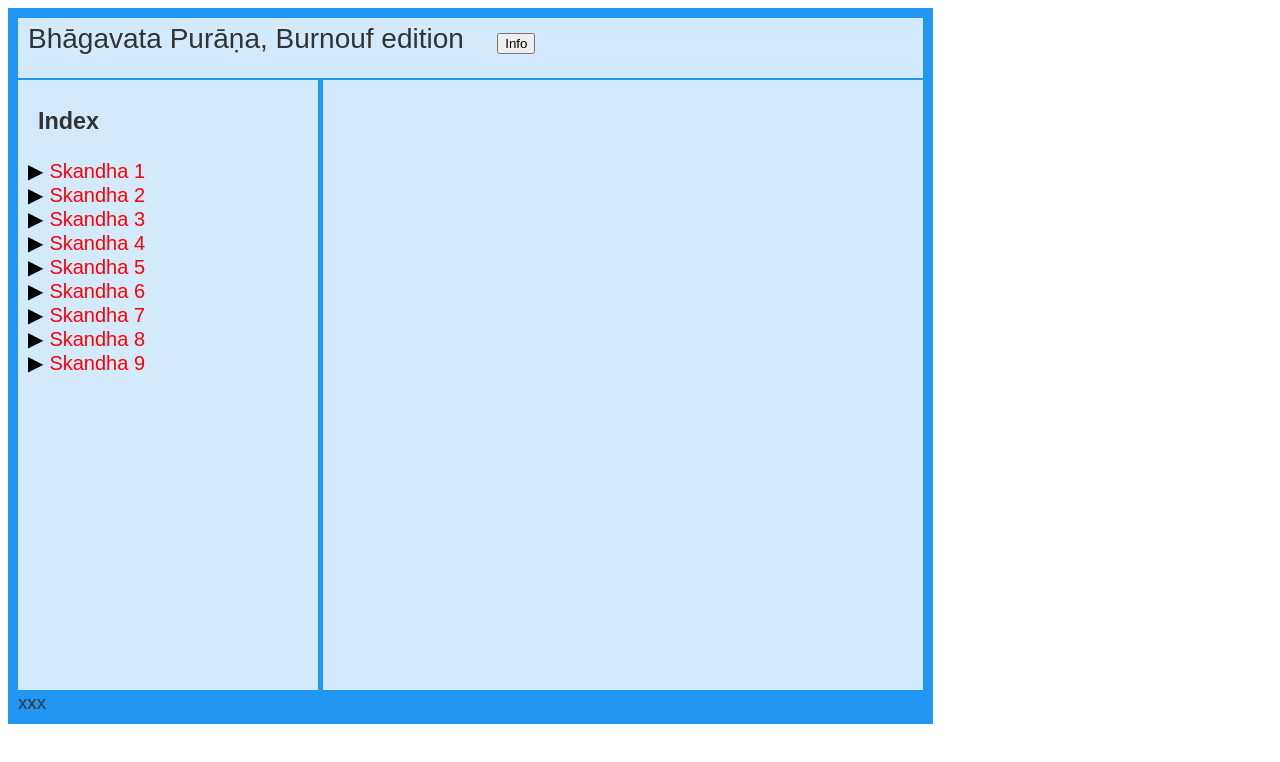
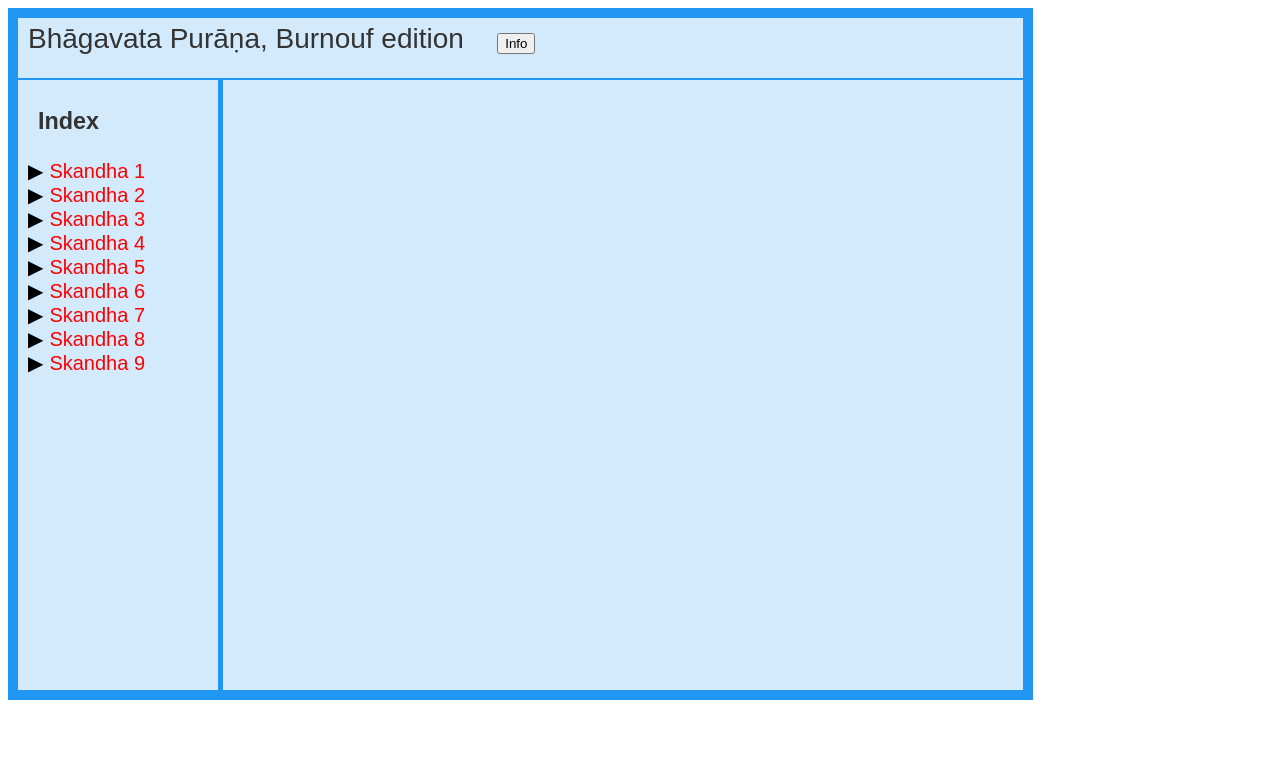
Before and after one commit to sanskrit-lexicon-scans/bhagp_bur, a plain HTML site: page app1/index.html in a window 1280 px wide. Drawn offline with Linux system fonts and the light colour scheme.

Commit message:
Revision to app1.  #2

```diff
--- a/app1/index.html
+++ b/app1/index.html
@@ -10,9 +10,10 @@
   display: grid;
   grid-column-gap: 5px;
   grid-row-gap:2px;
-  background-color: #2196F3;
+  background-color: #2196F3; /* green;*/
   padding: 10px;
-  width: 905px;
+  width: 1005px;
+  /*width: 100%*/
 }
 .grid-container > div {
   background-color: rgba(255, 255, 255, 0.8);
@@ -23,17 +24,19 @@
 }
 .item1 {
     grid-area: 1 / 1 / span 1 / span 2;
-    width: 905px; height:50px;
+    width: 100%; height:50px;
+
 }
 .item2 {
   grid-area: 2 / 1 / span 1 / span 1;
-  width: 300px; height: 600px;
+  width: 200px; height: 600px;
   overflow: auto;
 }
 .item3 {
   grid-area: 2 / 2 / span 1 / span 1;
-  width: 600px; height: 600px;
-  overflow: auto;
+  width: 800px; height: 600px;
+  /*color: red;*/
+  /*overflow: auto;*/
 }
 
 </style>
@@ -115,7 +118,7 @@ ul, #indexUL {
 </style>
 </head>
 <body>
-<div class="grid-container">xxx
+<div class="grid-container">
  <div id="title" class="item1">
   <span style="font-size:28px; padding-left:10px;">Bhāgavata Purāṇa, Burnouf edition</span>
   <form style="display: inline-block;"
--- a/app1/main.css
+++ b/app1/main.css
@@ -21,7 +21,7 @@ background: white;
  top: 10px;
 /*  width: 30px; height: 30px; */
   background-color: #EBF4FD;
-}cd
+}
 #servepdf {
  position: absolute;
  left: 10px;
--- a/app1/main.js
+++ b/app1/main.js
@@ -135,8 +135,15 @@ function display_page(vol,page) {
    let android = ` <a href='${urlcur}' style='position:relative; left:100px;'>Click to load pdf</a>`;
    //let imageElt = `<object id='servepdf' type='application/pdf' data='${urlcur}'
    //           style='width: 98%; height:98%'> ${android} </object>`;
-   let imageElt = `<object id='servepdf' type='application/pdf' data='${urlcur}'
+   let imageElt;
+   /*
+   imageElt = `<object id='servepdf' type='application/pdf' data='${urlcur}'
               width="98%"; height="98%"> ${android} </object>`;
+   imageElt = `<embed id='servepdf' type='application/pdf' src='${urlcur}'
+              width="98%"; height="98%"/>` ;
+   imageElt = `<iframe src="${urlcur}" style="width:100%;height:700px;"></iframe>`;
+   */
+   imageElt = `<iframe src="${urlcur}" style="width:100%;height:580px;"></iframe>`;
    elt2.innerHTML = imageElt;
   }else {
    html = `Vol ${vol}, Page ${page} NOT FOUND`;
```
